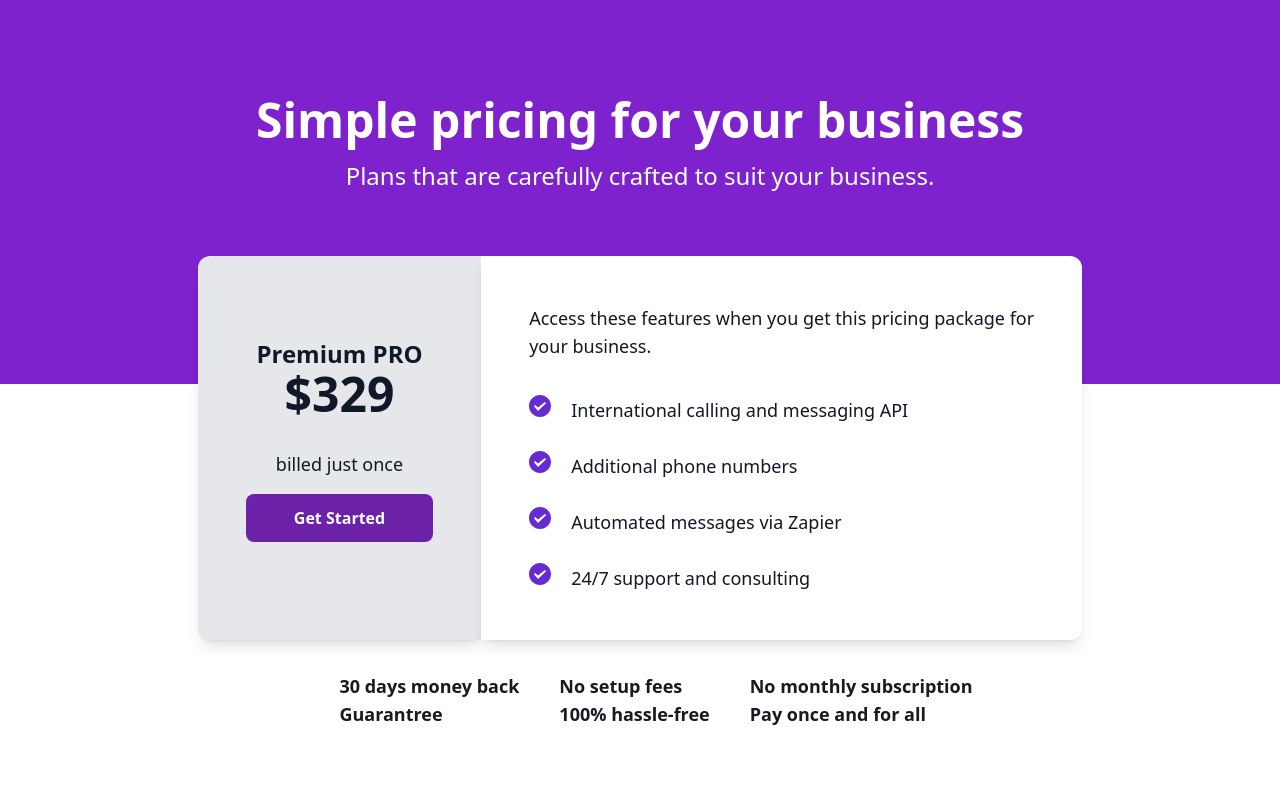
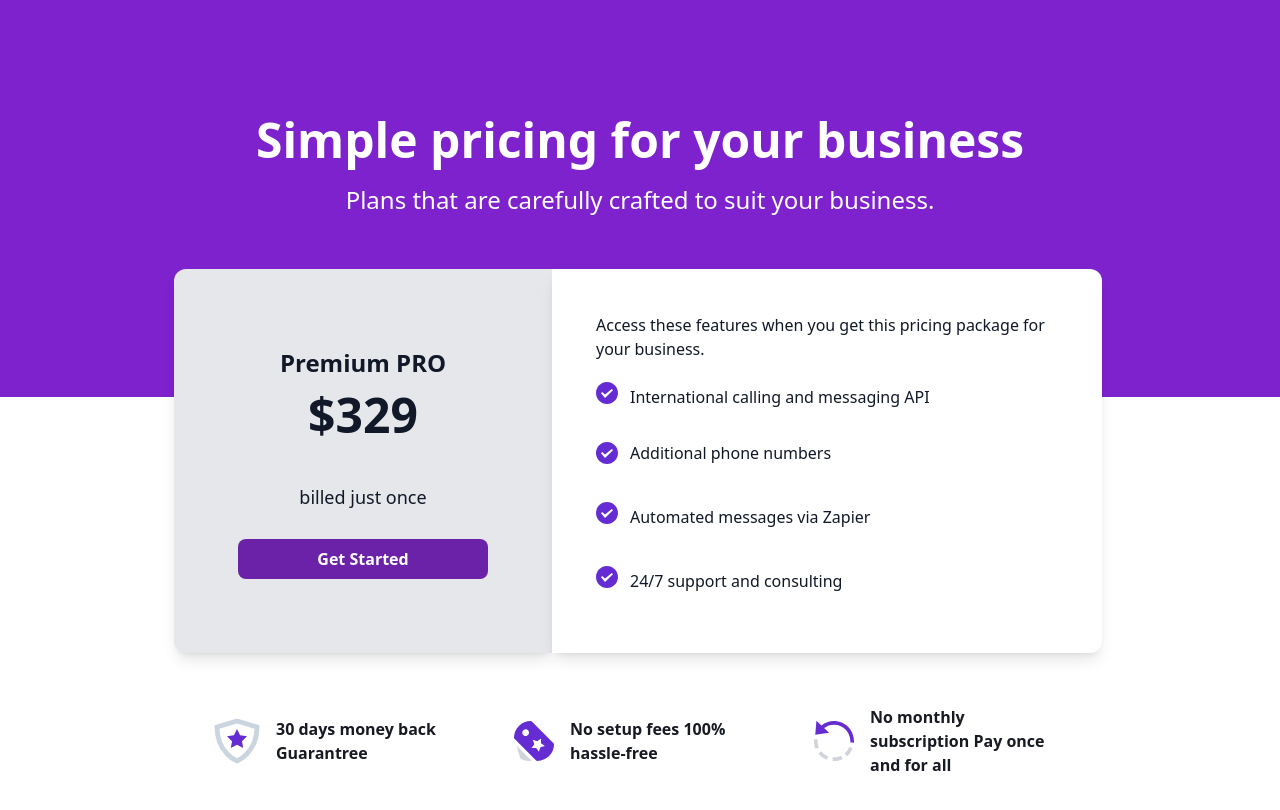
Before and after one commit to MaryiamMunawar/Pricing-UI, a React (Vite) app: page / in a window 1280 px wide. Shown: the top 810 px of the page. Built offline with nearby package versions, Linux system fonts and the light colour scheme.

Commit message:
second commit

```diff
--- a/src/App.tsx
+++ b/src/App.tsx
@@ -1,58 +1,65 @@
-import React from 'react';
+// import React from 'react';
 import TickIcon from '../src/assets/TickIcon.svg';
+import Icon1 from '../src/assets/Icon1.svg';
+import Icon2 from '../src/assets/Icon2.svg';
+import Icon3 from '../src/assets/Icon3.svg';
+
+
 import './App.css';
 
 function App() {
   return (
     <>
-      <div className='bg-purple-700 pt-16 lg:pt-24 h-96 px-6'>
-        <h1 className='text-3xl lg:text-5xl font-extrabold lg:text-center text-white'>
+      <div className='bg-purple-700 pt-10 lg:pt-24  lg:h-96 p-5 min-h-[397px]  '>
+
+        <h1 className='text-3xl lg:text-5xl font-extrabold lg:text-center text-white my-5'>
           Simple pricing for your business
         </h1>
-        <p className='lg:text-center text-white text-lg lg:text-2xl font-medium mt-4'>
+        <p className='lg:text-center text-white text-lg lg:text-2xl font-medium mt-4 '>
           Plans that are carefully crafted to suit your business.
         </p>
       </div>
 
-      <div className='flex justify-center flex-col lg:flex-row -mt-32'>
+      <div className='flex justify-center flex-col lg:flex-row -mt-32 mr-6 ml-5  '>
         {/* Left side box */}
-        <div className='flex flex-col justify-center pt-16 pb-20 bg-gray-200 max-w-[378px] text-center px-12 rounded-l-xl shadow-lg'>
+        <div className='flex flex-col justify-center items-center gap-y-3 lg:rounded-r-none  bg-gray-200 pt-5  text-center  rounded-xl lg:rounded-l-xl shadow-lg lg:min-w-[378px]'>
+
           <div className='text-2xl font-extrabold text-gray-900'>Premium PRO</div>
           <div className='text-6xl lg:text-5xl font-extrabold text-gray-900'>$329</div>
           <div className='text-gray-900 font-medium text-lg lg:mt-8'>billed just once</div>
-          <button className='bg-purple-800 px-12 py-3 font-bold text-white rounded-lg mt-4'>
+          <button className='bg-purple-800  text-base min-w-[250px] lg:px-12 py-2 font-bold text-white rounded-lg m-4'>
             Get Started
           </button>
         </div>
 
         {/* Right side box */}
-        <div className='p-12 bg-white shadow-lg rounded-r-xl'>
-          <p className='text-lg leading-7 text-gray-900 break-words'>
-            Access these features when you get this pricing package for<br/>your business.
+        <div className=' p-11 max-w-[550px]  bg-white shadow-lg  lg:rounded-r-xl '>
+          <p className=' text-gray-900 '>
+            Access these features when you get this pricing package for your business.
           </p>
-          <div className='flex flex-col gap-5 mt-7'>
-            <div className='flex gap-5'>
+          <div className='flex flex-col'>
+            <div className='flex gap-x-3 items-center my-4'>
               <img src={TickIcon} alt='tickicon' />
-              <p className='text-lg leading-7 text-gray-900 mt-2'>
+              <p className='  text-gray-900 mt-2  '>
                 International calling and messaging API
               </p>
             </div>
 
-            <div className='flex gap-5'>
+            <div className='flex gap-x-3 items-center my-4'>
               <img src={TickIcon} alt='img' />
-              <p className='text-lg leading-7 text-gray-900 mt-2'>
+              <p className='  text-gray-900 '>
                 Additional phone numbers
               </p>
             </div>
-            <div className='flex gap-5'>
+            <div className='flex gap-x-3 items-center my-4 '>
               <img src={TickIcon} alt='img' />
-              <p className='text-lg leading-7 text-gray-900 mt-2'>
+              <p className='text-gray-900 mt-2'>
                 Automated messages via Zapier
               </p>
             </div>
-            <div className='flex gap-5'>
+            <div className='flex gap-x-3 items-center my-4 '>
               <img src={TickIcon} alt='img' />
-              <p className='text-lg leading-7 text-gray-900 mt-2'>
+              <p className='text-gray-900 mt-2'>
                 24/7 support and consulting
               </p>
             </div>
@@ -61,17 +68,23 @@ function App() {
       </div>
 
       {/* Last box */}
-      <div className='flex flex-row justify-center bg-white mb-28 mt-8 mr-12 ml-20 gap-10 '>
-        <div className='flex '>
-          <p className='font-bold text-lg text-[#171923] '>30 days money back<br/>Guarantree</p>
+
+      <div className= 'flex justify-center  items-center flex-col min-h-44 lg:flex-row '>
+
+        <div className='flex gap-x-4 py-3 max-w-[300px] items-center justify-center font-bold lg:p-6'>
+          <img className='max-w-100 h-auto' src={Icon3} alt="img3" />
+          <p className='text-[#171923] '>30 days money back Guarantree</p>
         </div>
-        <div>
-          <p className='font-bold text-lg text-[#171923] '>No setup fees<br/>100% hassle-free</p>
+        <div className='flex gap-x-4 py-3 max-w-[300px] items-center justify-center font-bold lg:p-6'>
+          <img className='max-w-100 h-auto' src={Icon2} alt="img2" />
+          <p className=' text-[#171923]  '>No setup fees 100% hassle-free</p>
         </div>
-        <div>
-          <p className='font-bold text-lg text-[#171923]'>No monthly subscription<br/> Pay once and for all</p>
+        <div className='flex gap-x-4 py-3 max-w-[300px] items-center justify-center font-bold lg:p-6 '>
+          <img className='max-w-100 h-auto' src={Icon1} alt="img1" />
+          <p className= 'text-[#171923]'>No monthly subscription Pay once and for all</p>
         </div>
       </div>
+
     </>
   );
 }
```
